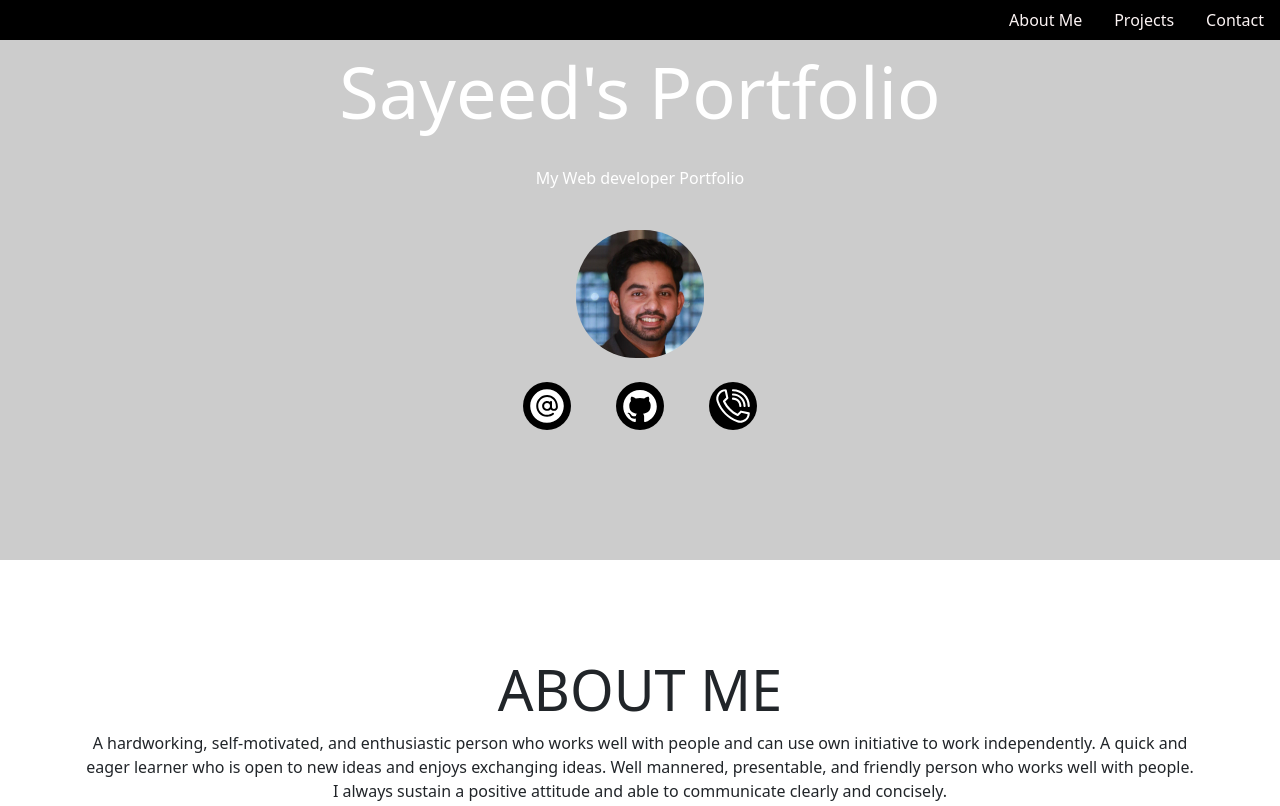
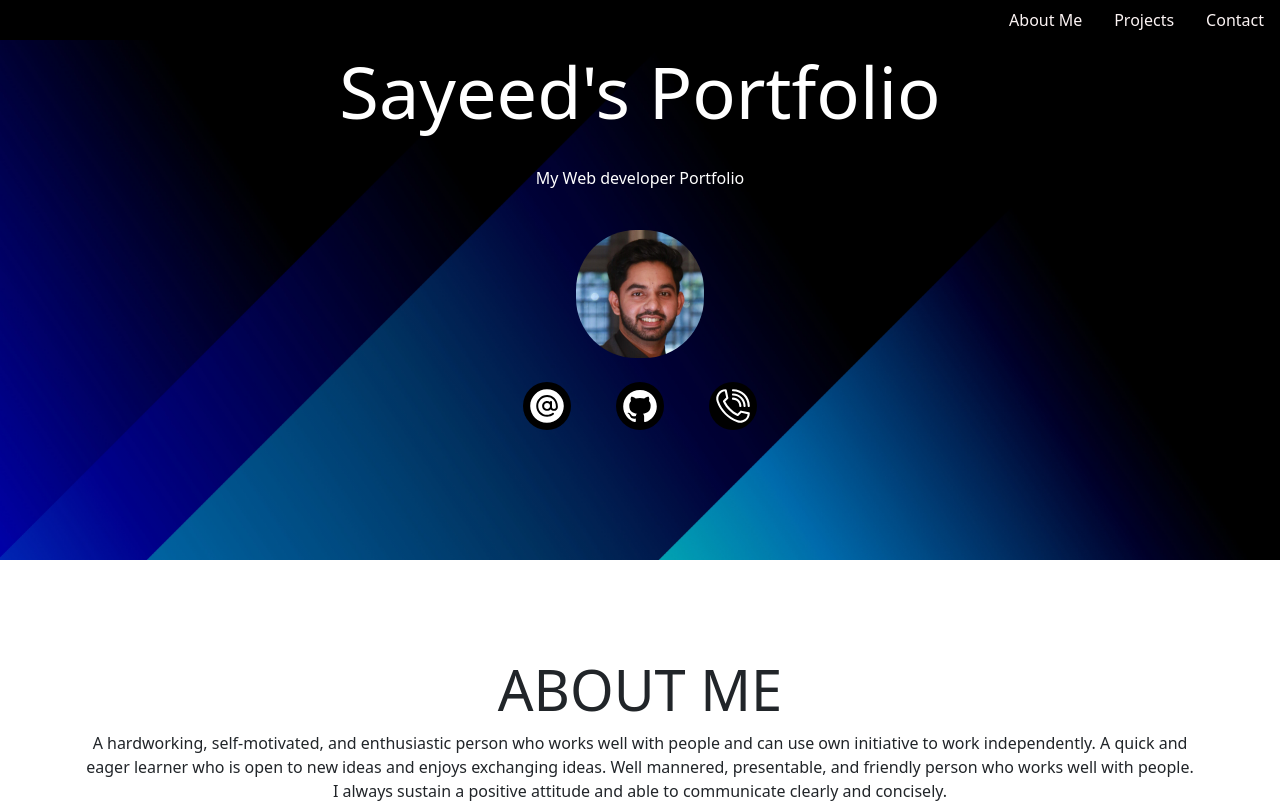
Before and after one commit to sym28/portfolio, a plain HTML site: page index.html in a window 1280 px wide. Shown: the top 806 px of the page. Drawn offline with nearby package versions, Linux system fonts and the light colour scheme; the site is published under a folder, as on GitHub Pages, so addresses that start at the root find nothing.

Commit message:
path change

```diff
--- a/syles.css
+++ b/syles.css
@@ -7,7 +7,7 @@ html {
 }
 
 #jumbotron {
-    background: linear-gradient(rgba(0,0,0,0.2),rgba(0,0,0,0.2)), url(/assets/images/jumbotron-2.jpg);
+    background: linear-gradient(rgba(0,0,0,0.2),rgba(0,0,0,0.2)), url(./assets/images/jumbotron-2.jpg);
     background-attachment: fixed;
     background-size: cover;
     background-position: center;
```
